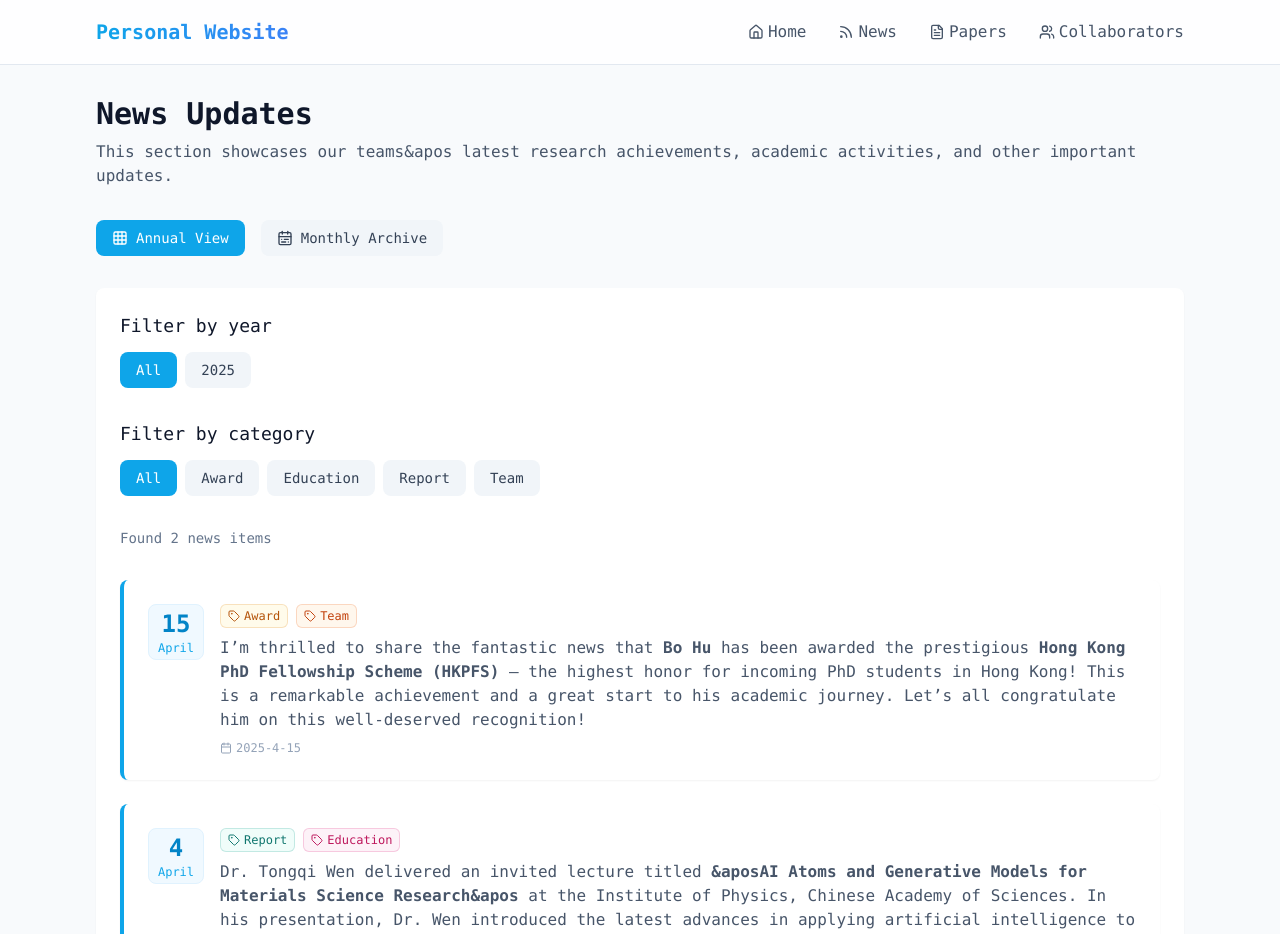
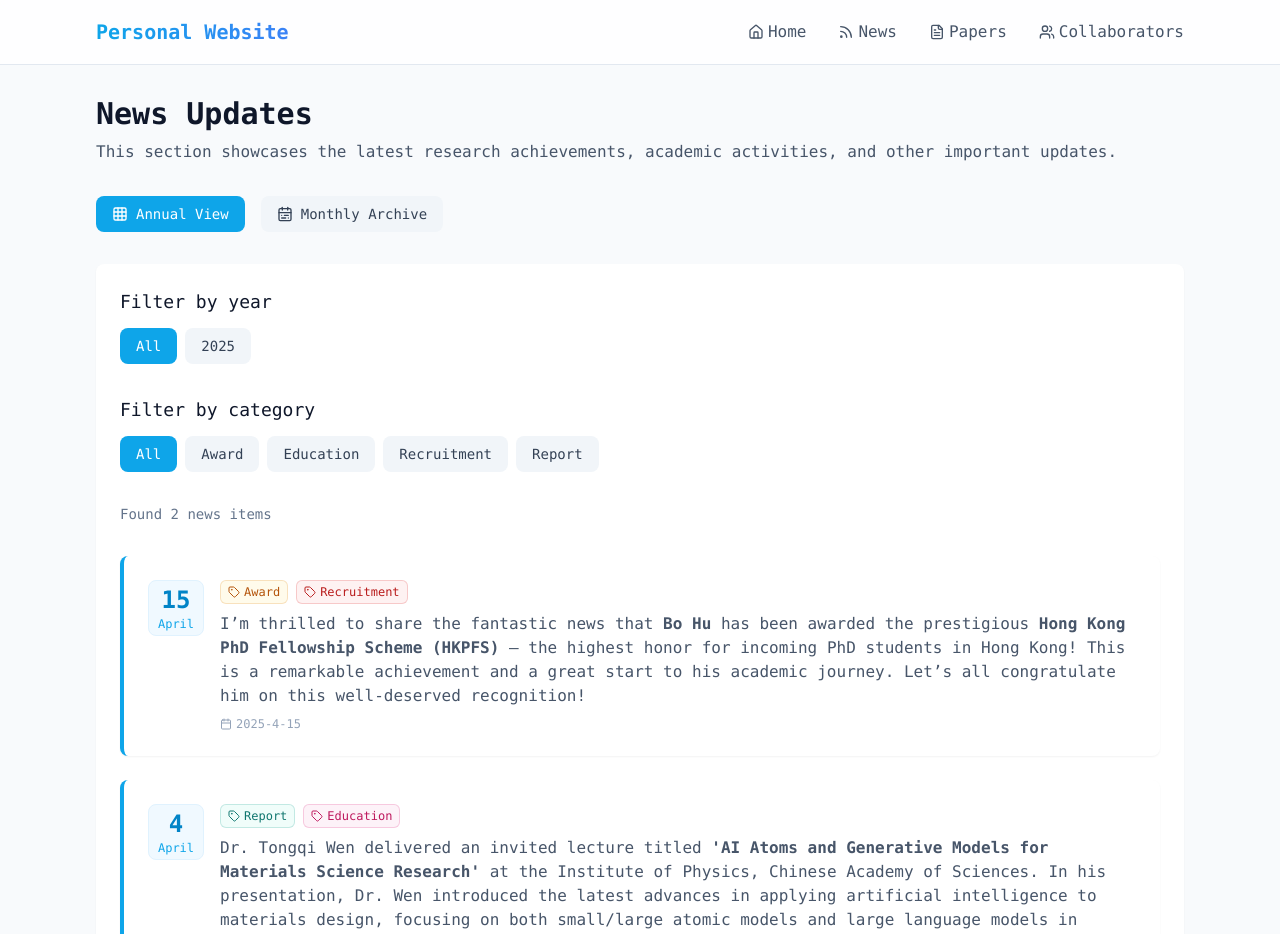
Before and after one commit to Grenzlinie/tongqwen-website, a Next.js app: page /news in a window 1280 px wide. Shown: the top 934 px of the page. Built offline with nearby package versions, Linux system fonts and the light colour scheme.

Commit message:
fix bugs

```diff
--- a/app/news/page.tsx
+++ b/app/news/page.tsx
@@ -30,7 +30,7 @@ export default function NewsPage() {
       <div>
         <h1 className="text-3xl font-bold text-slate-900">News Updates</h1>
         <p className="mt-2 text-slate-600">
-          This section showcases our teams&apos latest research achievements, academic activities, and other important updates.
+        This section showcases the latest research achievements, academic activities, and other important updates.
         </p>
       </div>
 
--- a/components/news/NewsCard.tsx
+++ b/components/news/NewsCard.tsx
@@ -17,7 +17,6 @@ const tagColors: { [key: string]: string } = {
   'Visit': 'bg-cyan-50 text-cyan-700 ring-cyan-600/20',
   'Award': 'bg-amber-50 text-amber-700 ring-amber-600/20',
   'Workshop': 'bg-violet-50 text-violet-700 ring-violet-600/20',
-  'Team': 'bg-orange-50 text-orange-700 ring-orange-600/20',
   'Education': 'bg-pink-50 text-pink-700 ring-pink-600/20',
   'Industry': 'bg-emerald-50 text-emerald-700 ring-emerald-600/20',
 };
--- a/public/news_data.json
+++ b/public/news_data.json
@@ -2,11 +2,11 @@
     {
       "date": "2025-04-15",
       "content": "I’m thrilled to share the fantastic news that <strong>Bo Hu</strong> has been awarded the prestigious <strong>Hong Kong PhD Fellowship Scheme (HKPFS)</strong> — the highest honor for incoming PhD students in Hong Kong! This is a remarkable achievement and a great start to his academic journey. Let’s all congratulate him on this well-deserved recognition!",
-      "tags": ["Award", "Team"]
+      "tags": ["Award", "Recruitment"]
     },
     {
       "date": "2025-04-04",
-      "content": "Dr. Tongqi Wen delivered an invited lecture titled <strong><a href=&aposhttps://www.iop.cas.cn/xshd/xsbg/202503/t20250328_7570387.html&apos class=&apostext-sky-500 hover:text-sky-600 transition-colors&apos>&aposAI Atoms and Generative Models for Materials Science Research&apos</a></strong> at the Institute of Physics, Chinese Academy of Sciences. In his presentation, Dr. Wen introduced the latest advances in applying artificial intelligence to materials design, focusing on both small/large atomic models and large language models in materials science. He discussed applications of AI atomic models in defect properties of structural materials like nickel-based and titanium-based alloys, as well as recent work on large foundation atomic models covering 53 elements in the periodic table. Dr. Wen also explored materials-specific large language models developed based on general LLMs (GPT-4, Gemini-Pro, etc.), using prompt engineering techniques for materials property classification and prediction, and leveraging generative models combined with experiments for inverse materials design. The lecture was well-received by researchers and students from the Institute of Physics.",
+      "content": "Dr. Tongqi Wen delivered an invited lecture titled <strong><a href=https://www.iop.cas.cn/xshd/xsbg/202503/t20250328_7570387.html class=&apostext-sky-500 hover:text-sky-600 transition-colors>&apos;AI Atoms and Generative Models for Materials Science Research&apos;</a></strong> at the Institute of Physics, Chinese Academy of Sciences. In his presentation, Dr. Wen introduced the latest advances in applying artificial intelligence to materials design, focusing on both small/large atomic models and large language models in materials science. He discussed applications of AI atomic models in defect properties of structural materials like nickel-based and titanium-based alloys, as well as recent work on large foundation atomic models covering 53 elements in the periodic table. Dr. Wen also explored materials-specific large language models developed based on general LLMs (GPT-4, Gemini-Pro, etc.), using prompt engineering techniques for materials property classification and prediction, and leveraging generative models combined with experiments for inverse materials design. The lecture was well-received by researchers and students from the Institute of Physics.",
       "tags": ["Report", "Education"]
     }
   ]
```
